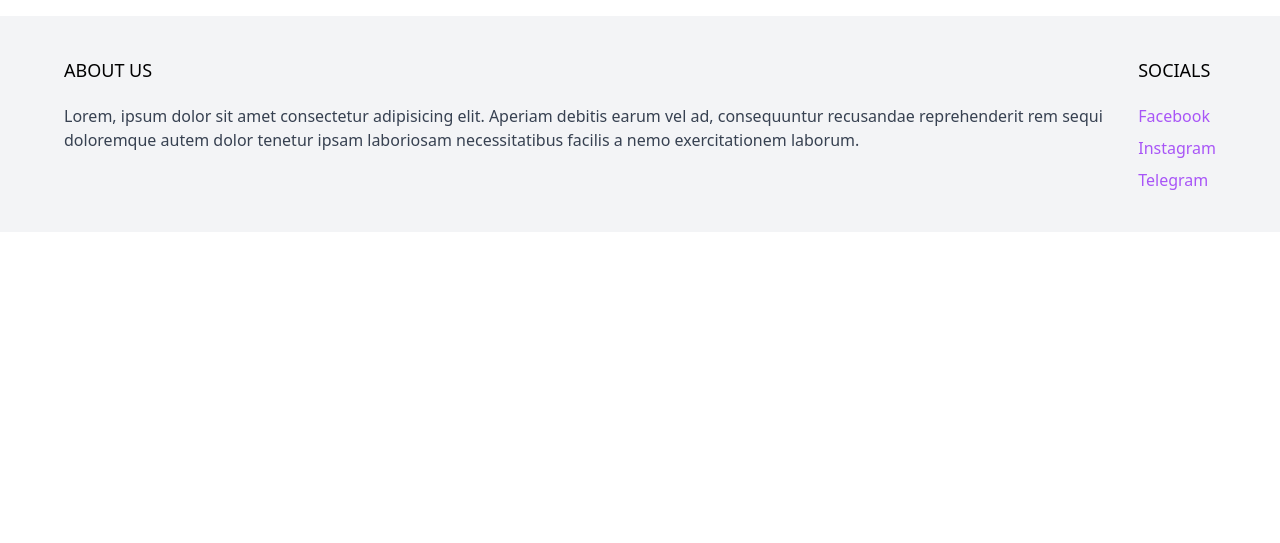
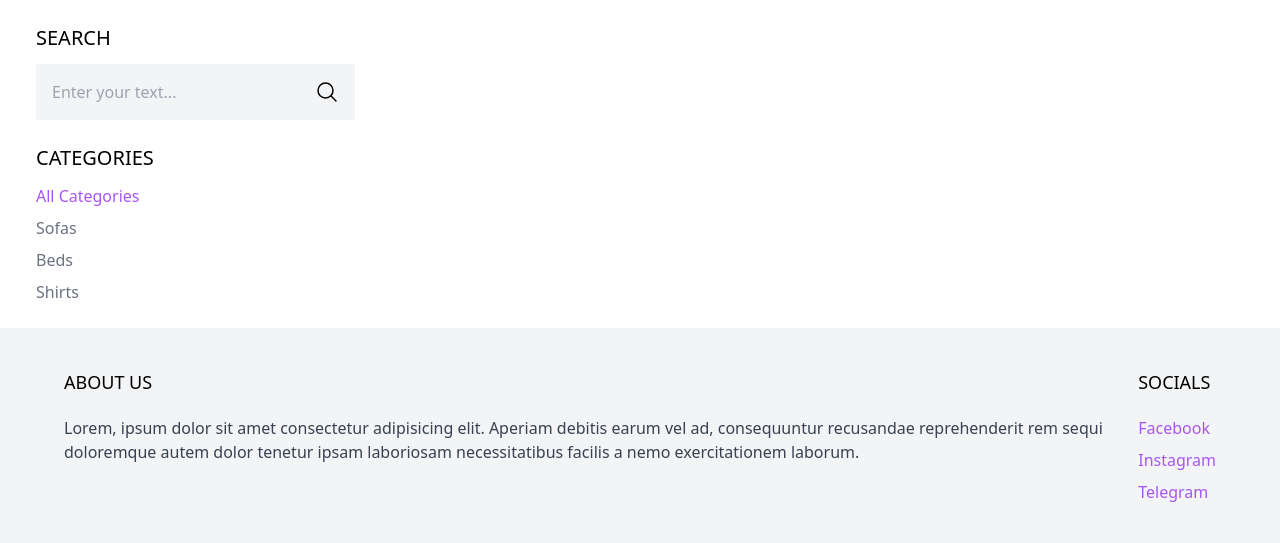
Before and after one commit to MiladHoseinzadeh/Apex_Store, a Django app: page /shop/ in a window 1280 px wide. Shown: the part 77-620 px from the top of the page. Run offline with Django 4.2, Linux system fonts and the light colour scheme; data that the repository does not hold is empty; some libraries are stand-ins or nearby versions.

Commit message:
hardcoded the layout of shop and product page

```diff
--- a/ecommerce/templates/ecommerce/base.html
+++ b/ecommerce/templates/ecommerce/base.html
@@ -13,7 +13,7 @@
 	<nav class="border-b border-gray-300">
 		<div class="max-w-6xl mx-auto py-2 px-6 xl:px-0 flex items-center justify-between">
 			<div class="menu-left flex items-center space-x-6">
-				<a href="{% url 'ecommerce:index' %}" class="py-4 text-lg text-purple-500 font-semibold">Apex Store</a>
+				<a href="{% url 'ecommerce:indexـpage' %}" class="py-4 text-lg text-purple-500 font-semibold">Apex Store</a>
 				<ul class="flex items-center space-x-4">
 					<li><a href="{% url 'ecommerce:shop' %}">Shop</a></li>
 					<li><a href="#">About</a></li>
--- a/ecommerce/templates/ecommerce/index.html
+++ b/ecommerce/templates/ecommerce/index.html
@@ -12,7 +12,7 @@
 	</div>
 </header>
 
-<div class="mas-w-6xl mx-auto py-2 px-6 xl:px-0">
+<div class="mas-w-6xl mx-auto flex flex-wrap items-start py-6 px-6 xl:px-5">
 	<div class="products flex items-center flex-wrap px-5">
 
 		{% for product in products %}
--- a/ecommerce/templates/ecommerce/shop.html
+++ b/ecommerce/templates/ecommerce/shop.html
@@ -4,8 +4,28 @@
 
 {% block main_content %}
 
-<div class="mas-w-6xl mx-auto py-2 px-6 xl:px-0">
-	<div class="products flex items-center flex-wrap px-5">
+<div class="mas-w-6xl mx-auto flex flex-wrap items-start py-6 px-6 xl:px-5">
+	<div class="filters w-full lg:w-1/4 pl-4">
+		<h3 class="mb-3 text-xl uppercase">Search</h3>
+		<form>
+			<div class="flex">
+				<input type="text" class="p-4 bg-gray-100 border-0" placeholder="Enter your text...">
+				<button class="p-4 bg-gray-100 border-0">
+					<svg xmlns="http://www.w3.org/2000/svg" fill="none" viewBox="0 0 24 24" stroke-width="1.5" stroke="currentColor" class="w-6 h-6">
+						<path stroke-linecap="round" stroke-linejoin="round" d="M21 21l-5.197-5.197m0 0A7.5 7.5 0 105.196 5.196a7.5 7.5 0 0010.607 10.607z" />
+					  </svg>
+				</button>
+			</div>
+		</form>
+		<h3 class="mt-6 mb-3 text-xl uppercase">Categories</h3>
+		<ul class="space-y-2">
+			<li><a href="#" class="text-purple-500">All Categories</a></li>
+			<li><a href="#" class="text-gray-500">Sofas</a></li>
+			<li><a href="#" class="text-gray-500">Beds</a></li>
+			<li><a href="#" class="text-gray-500">Shirts</a></li>
+		</ul>
+	</div>
+	<div class="products w-full lg:w-3/4 flex -mt-6 items-center flex-wrap">
 
 		{% for product in products %}
 		<div class="w-full md:w-1/3 xl:w-1/4 p-6">
--- a/ecommerce/urls.py
+++ b/ecommerce/urls.py
@@ -1,9 +1,10 @@
 from django.urls import path
-from ecommerce.views import index, shop
+from ecommerce.views import indexـpage, shop, product_detail
 
 app_name = "ecommerce"
 
 urlpatterns = [
-    path("", index, name="index"),
+    path("", indexـpage, name="indexـpage"),
     path("shop/", shop, name="shop"),
+    path("product/", product_detail, name="product_detail"),
 ]
--- a/ecommerce/views.py
+++ b/ecommerce/views.py
@@ -1,7 +1,7 @@
 from django.shortcuts import render
 from ecommerce.models import Product
 
-def index(request):
+def indexـpage(request):
     products = Product.objects.all()[:8]
     context = {
         'products': products
@@ -14,3 +14,6 @@ def shop(request):
         'products': products
     }
     return render(request, "ecommerce/shop.html", context)
+
+def product_detail(request):
+    return render(request, "ecommerce/product_detail.html")
```
Also changed, not shown: ecommerce/templates/ecommerce/product_detail.html (added, +17 -0 lines).
